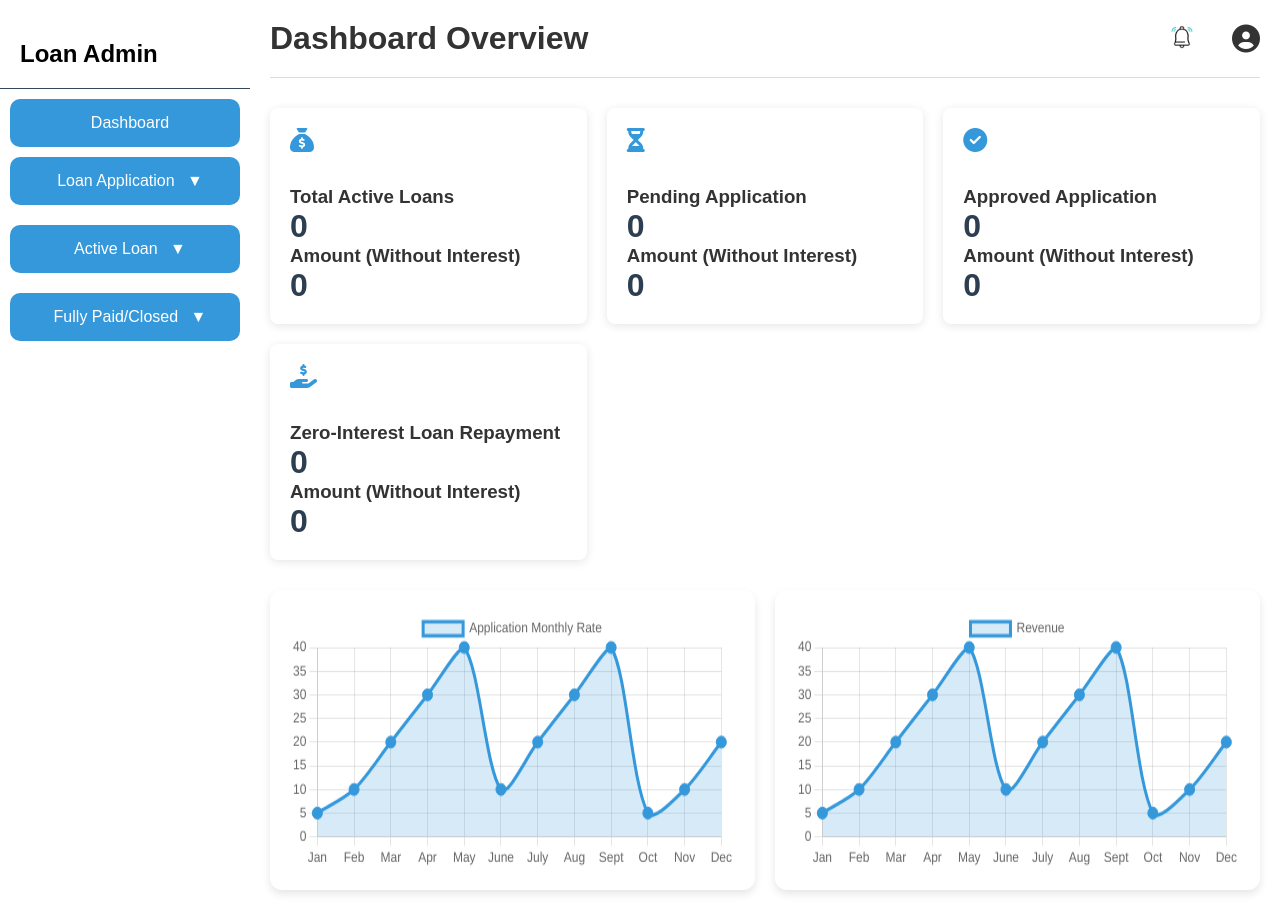
After one commit to vincevins/loan, a PHP site: page /casestudy-loan/public/pages/admin/index.php in a window 1280 px wide. The commit adds this page. Run offline with PHP 8.4, Linux system fonts and the light colour scheme.

Commit message:
admin side dashboard

```diff
--- /dev/null
+++ b/public/pages/admin/index.php
@@ -0,0 +1,223 @@
+<!DOCTYPE html>
+<html lang="en">
+<head>
+    <meta charset="UTF-8">
+    <meta name="viewport" content="width=device-width, initial-scale=1.0">
+    <title>Loan Admin Dashboard</title>
+    <link rel="stylesheet" href="style.css">
+    <script src="https://cdn.jsdelivr.net/npm/chart.js@4.4.0/dist/chart.umd.min.js"></script>
+    <link rel="stylesheet" href="https://cdnjs.cloudflare.com/ajax/libs/font-awesome/6.5.0/css/all.min.css">
+
+
+</head>
+<body>
+    <div class="dashboard-container">
+        <nav class="sidebar">
+            <div class="sidebar-header">
+                <h2>Loan Admin</h2>
+            </div>
+            <ul class="sidebar-nav">
+                <li><a href="index.php" class="active"><i class="icon-dashboard"></i>Dashboard</a></li>
+                <li class="dropdown">
+                    <a href="#" class="dropdown-toggle">
+                        <i class="icon-loans"></i>Loan Application
+                        <span class="dropdown-arrow">▼</span>
+                    </a>
+                    <ul class="dropdown-menu">
+                        <li><a href="#">Pending</a></li>
+                        <li><a href="#">Under Review</a></li>
+                        <li><a href="#">Approved</a></li>
+                        <li><a href="#">Rejected</a></li>
+                    </ul>
+                </li>
+                <li class="dropdown">
+                    <a href="#" class="dropdown-toggle">
+                        <i class="icon-loans"></i>Active Loan
+                        <span class="dropdown-arrow">▼</span>
+                    </a>
+                    <ul class="dropdown-menu">
+                        <li><a href="#">Payment History</a></li>
+                        <li><a href="#">Overdue</a></li>
+                        <li><a href="#">Paid Loans</a></li>
+                        <li><a href="#">Pending Loans</a></li>
+                    </ul>
+                </li>
+                <li class="dropdown">
+                    <a href="#" class="dropdown-toggle">
+                        <i class="icon-loans"></i>Fully Paid/Closed
+                        <span class="dropdown-arrow">▼</span>
+                    </a>
+                    <ul class="dropdown-menu">
+                        <li><a href="#">Employee's Loan</a></li>
+                    </ul>
+                </li>
+            </ul>
+        </nav>
+
+        <!-- Main Content -->
+        <main class="main-content">
+            <header class="main-header">
+                <h1>Dashboard Overview</h1>
+                <div class="user-info">
+                    <div class="notification-container">
+                        <img src="pictures/notification.gif" alt="Notifications" class="notification-bell">
+                        <div class="notification-dropdown">
+                            <p>No new notifications</p>
+                        </div>
+                    </div>
+                    <div class="profile-container">
+                        <i class="fa-solid fa-user-circle profile-icon"></i>
+                        <div class="profile-dropdown">
+                            <a href="#">My Profile</a>
+                            <a href="#">Settings</a>
+                            <a href="../loan.php">Logout</a>
+                        </div>
+                    </div>
+                </div>
+            </header>
+
+            <!-- Stats Cards -->
+            <div class="stats-grid">
+                <div class="stat-card">
+                    <div class="stat-info">
+                        <i class="fa-solid fa-sack-dollar stat-icon"></i>
+                        <h3>Total Active Loans</h3>
+                        <span class="stat-number">0</span>
+                        <h3>Amount (Without Interest)</h3>
+                        <span class="stat-number">0</span>
+                    </div>
+                </div>
+                <div class="stat-card">
+                    <div class="stat-info">
+                        <i class="fa-solid fa-hourglass-half stat-icon"></i>
+                        <h3>Pending Application</h3>
+                        <span class="stat-number">0</span>
+                        <h3>Amount (Without Interest)</h3>
+                        <span class="stat-number">0</span>
+                    </div>
+                </div>
+                <div class="stat-card">
+                    <div class="stat-info">
+                        <i class="fa-solid fa-circle-check stat-icon"></i>
+                        <h3>Approved Application</h3>
+                        <span class="stat-number">0</span>
+                        <h3>Amount (Without Interest)</h3>
+                        <span class="stat-number">0</span>
+                    </div>
+                </div>
+                <div class="stat-card">
+                    <div class="stat-info">
+                        <i class="fa-solid fa-hand-holding-dollar stat-icon"></i>
+                        <h3>Zero-Interest Loan Repayment</h3>
+                        <span class="stat-number">0</span>
+                        <h3>Amount (Without Interest)</h3>
+                        <span class="stat-number">0</span>
+                    </div>
+                </div>
+            </div>
+
+
+            <!-- Charts Section -->
+            <div class="charts-container">
+                <div class="chart-box">
+                    <canvas id="barChartLeft"></canvas>
+                </div>
+                <div class="chart-box">
+                    <canvas id="barChartRight"></canvas>
+                </div>
+            </div>
+        </main>
+    </div>
+
+<script>
+document.addEventListener('DOMContentLoaded', function () {
+    // Dropdown logic
+    const dropdownToggles = document.querySelectorAll('.dropdown-toggle');
+    dropdownToggles.forEach(toggle => {
+        toggle.addEventListener('click', function (e) {
+            e.preventDefault();
+            const menu = this.nextElementSibling;
+            menu.classList.toggle('show');
+        });
+    });
+
+    // Notifications
+    const bell = document.querySelector('.notification-bell');
+    const dropdown = document.querySelector('.notification-dropdown');
+    bell.addEventListener('click', function (e) {
+        e.stopPropagation();
+        dropdown.style.display = dropdown.style.display === 'block' ? 'none' : 'block';
+    });
+    document.addEventListener('click', function () {
+        dropdown.style.display = 'none';
+    });
+    // Profile ICON
+    const profileIcon = document.querySelector('.profile-icon');
+    const profileDropdown = document.querySelector('.profile-dropdown');
+
+    profileIcon.addEventListener('click', function(e) {
+        e.stopPropagation();
+        profileDropdown.style.display =
+            profileDropdown.style.display === 'block' ? 'none' : 'block';
+    });
+
+    document.addEventListener('click', function() {
+        profileDropdown.style.display = 'none';
+    });
+
+
+    // Charts
+    const ctxLeft = document.getElementById('barChartLeft').getContext('2d');
+    const ctxRight = document.getElementById('barChartRight').getContext('2d');
+
+    new Chart(ctxLeft, {
+        type: 'line',
+        data: {
+            labels: ['Jan', 'Feb', 'Mar', 'Apr', 'May', 'June', 'July', 'Aug', 'Sept', 'Oct', 'Nov', 'Dec'],
+            datasets: [{
+                label: 'Application Monthly Rate',
+                data: [5, 10, 20, 30, 40, 10, 20, 30, 40,5, 10, 20],
+                borderColor: 'rgba(52, 152, 219, 1)',
+                backgroundColor: 'rgba(52, 152, 219, 0.2)',
+                fill: true,
+                tension: 0.3,
+                pointBackgroundColor: 'rgba(52, 152, 219, 1)',
+                pointRadius: 5
+            }]
+        },
+        options: {
+            responsive: true,
+            plugins: { legend: { display: true } },
+            scales: { y: { beginAtZero: true } }
+        }
+    });
+
+    new Chart(ctxRight, {
+        type: 'line',
+        data: {
+            labels: ['Jan', 'Feb', 'Mar', 'Apr', 'May', 'June', 'July', 'Aug', 'Sept', 'Oct', 'Nov', 'Dec'],
+            datasets: [{
+                label: 'Revenue',
+                data: [5, 10, 20, 30, 40, 10, 20, 30, 40,5, 10, 20],
+                borderColor: 'rgba(52, 152, 219, 1)',
+                backgroundColor: 'rgba(52, 152, 219, 0.2)',
+                fill: true,
+                tension: 0.3,
+                pointBackgroundColor: 'rgba(52, 152, 219, 1)',
+                pointRadius: 5
+            }]
+        },
+        options: {
+            responsive: true,
+            plugins: { legend: { display: true } },
+            scales: { y: { beginAtZero: true } }
+        }
+    });
+
+    console.log('Line charts initialized ✅');
+});
+</script>
+
+
+</body>
+</html>
--- /dev/null
+++ b/public/pages/admin/style.css
@@ -0,0 +1,417 @@
+* {
+margin: 0;
+padding: 0;
+box-sizing: border-box;
+font-family: "Poppins", sans-serif;
+}
+
+body {
+font-family: "Poppins", sans-serif;
+background-color: #ffffff;
+color: #333;
+}
+
+.dashboard-container {
+display: flex;
+min-height: 100vh;
+}
+
+.sidebar {
+    width: 250px;
+    background: #ffffff; /* 🔹 whole sidebar white */
+    color: #000;
+    position: fixed;
+    height: 100vh;
+    overflow-y: auto;
+    padding-top: 20px;
+}
+
+.sidebar-header {
+padding: 20px;
+border-bottom: 1px solid #34495e;
+}
+
+.sidebar-header h2 {
+font-size: 1.5rem;
+}
+
+.sidebar-nav {
+    list-style: none;
+    padding: 0;
+    background: none;
+}
+
+.sidebar-nav a {
+    display: block;
+    padding: 15px 20px;
+    margin: 10px;
+    border-radius: 10px;
+    text-align: center;
+    color: #fff;
+    background: #3498db;
+    text-decoration: none;
+    transition: all 0.3s ease;
+}
+.sidebar-nav .dropdown-toggle {
+    display: block;                  /* like normal links */
+    padding: 15px 20px;
+    margin: 10px;
+    border-radius: 10px;
+    text-align: center;
+    color: #fff;
+    background: #3498db;
+    text-decoration: none;
+    transition: all 0.3s ease;
+    cursor: pointer;
+}
+
+.sidebar-nav .dropdown-toggle:hover,
+.sidebar-nav .dropdown-toggle.active {
+    background: #2980b9;
+    color: #fff;
+}
+
+.sidebar-nav li {
+    border: none;
+}
+
+.sidebar-nav i {
+margin-right: 10px;
+width: 20px;
+text-align: center;
+}
+
+.dropdown {
+position: relative;
+}
+
+
+.dropdown-arrow {
+    margin-left: 8px;
+    transition: transform 0.3s ease;
+}
+
+.dropdown-menu {
+    list-style: none;
+    padding-left: 20px;
+    margin: 0;
+    overflow: hidden;              /* hide content while collapsing */
+    max-height: 0;                 /* collapsed by default */
+    transition: max-height 0.3s ease; /* smooth animation */
+    border-radius: 5px;
+}
+.dropdown-menu.show {
+    max-height: 500px; /* enough height to show all items */
+}
+
+
+
+.dropdown:hover .dropdown-menu {
+display: block;
+}
+
+.dropdown:hover .dropdown-arrow {
+transform: rotate(180deg);
+}
+
+.dropdown-menu li {
+border-bottom: 1px solid #2c3e50;
+}
+
+.dropdown-menu a {
+padding: 12px 15px;
+font-size: 0.9rem;
+}
+
+/* Main Content Styles */
+.main-content {
+flex: 1;
+margin-left: 250px;
+padding: 20px;
+}
+
+.main-header {
+display: flex;
+justify-content: space-between;
+align-items: center;
+margin-bottom: 30px;
+padding-bottom: 20px;
+border-bottom: 1px solid #ddd;
+}
+.stat-icon {
+    font-size: 30px;
+    color: #3498db;
+    margin-bottom: 8px;
+    display: block;
+}
+
+
+.charts-container {
+    display: flex;
+    justify-content: space-between;
+    margin-top: 30px;
+    gap: 20px;
+}
+
+.chart-box {
+    flex: 1;
+    background: #fff;
+    padding: 20px;
+    border-radius: 12px;
+    box-shadow: 0 4px 8px rgba(0,0,0,0.1);
+    min-height: 300px;
+}
+
+.chart-box canvas {
+    width: 100% !important;
+    height: 100% !important;
+}
+
+.profile-container {
+    position: relative;
+    display: inline-block;
+    margin-left: 20px;
+    cursor: pointer;
+}
+
+.profile-icon {
+    font-size: 28px;
+    color: #333;
+}
+
+.profile-dropdown {
+    display: none;
+    position: absolute;
+    right: 0;
+    top: 40px;
+    background: #fff;
+    border: 1px solid #ddd;
+    border-radius: 6px;
+    box-shadow: 0 4px 10px rgba(0,0,0,0.1);
+    min-width: 150px;
+    z-index: 1000;
+}
+
+.profile-dropdown a {
+    display: block;
+    padding: 10px;
+    color: #333;
+    text-decoration: none;
+}
+
+.profile-dropdown a:hover {
+    background: #f0f0f0;
+}
+
+.user-info {
+display: flex;
+align-items: center;
+gap: 15px;
+}
+
+.notification-container {
+    position: relative;
+    display: inline-block;
+    cursor: pointer;
+}
+
+.notification-bell {
+    width: 30px;
+    height: 30px;
+}
+
+.notification-dropdown {
+    display: none;
+    position: absolute;
+    right: 0;
+    top: 40px;
+    background-color: #fff;
+    min-width: 200px;
+    box-shadow: 0px 4px 8px rgba(0,0,0,0.2);
+    border-radius: 6px;
+    z-index: 1000;
+    padding: 10px;
+}
+
+.notification-dropdown p {
+    margin: 0;
+    padding: 8px;
+    border-bottom: 1px solid #eee;
+    font-size: 14px;
+    color: #333;
+}
+
+.notification-dropdown p:last-child {
+    border-bottom: none;
+}
+
+
+.notification-bell {
+    width: 30px;
+    height: 30px;
+    cursor: pointer;
+}
+
+.notification-dropdown {
+    display: none;
+    position: absolute;
+    right: 0;
+    top: 40px;
+    width: 250px;
+    background: white;
+    color: #333;
+    border-radius: 6px;
+    box-shadow: 0 4px 12px rgba(0,0,0,0.2);
+    overflow: hidden;
+    z-index: 1000;
+}
+.notification-dropdown h4 {
+    margin: 0;
+    padding: 10px;
+    background: #2c3e50;
+    color: white;
+    font-size: 1rem;
+}
+
+.notification-dropdown ul {
+    list-style: none;
+    margin: 0;
+    padding: 0;
+}
+
+.notification-dropdown ul li {
+    padding: 10px;
+    border-bottom: 1px solid #ddd;
+    font-size: 0.9rem;
+}
+
+.notification-dropdown ul li:last-child {
+    border-bottom: none;
+}
+
+.notification-dropdown ul li:hover {
+    background: #f5f6fa;
+    cursor: pointer;
+}
+
+
+.logout-btn {
+background: #e74c3c;
+color: white;
+padding: 8px 15px;
+text-decoration: none;
+border-radius: 4px;
+font-size: 0.9rem;
+}
+
+/* Stats Grid */
+.stats-grid {
+display: grid;
+grid-template-columns: repeat(auto-fit, minmax(250px, 1fr));
+gap: 20px;
+margin-bottom: 30px;
+}
+
+.stat-card {
+background: white;
+padding: 20px;
+border-radius: 8px;
+box-shadow: 0 2px 10px rgba(0,0,0,0.1);
+display: flex;
+align-items: center;
+gap: 15px;
+}
+
+.stat-icon {
+width: 50px;
+height: 50px;
+border-radius: 50%;
+display: flex;
+align-items: center;
+justify-content: center;
+font-size: 1.5rem;
+}
+
+.stat-icon.total-loans { background: #3498db; }
+.stat-icon.pending-loans { background: #f39c12; }
+.stat-icon.approved-loans { background: #27ae60; }
+.stat-icon.total-revenue { background: #9b59b6; }
+
+.stat-number {
+font-size: 2rem;
+font-weight: bold;
+color: #2c3e50;
+}
+
+/* Recent Activity */
+.recent-activity {
+background: white;
+padding: 20px;
+border-radius: 8px;
+box-shadow: 0 2px 10px rgba(0,0,0,0.1);
+}
+
+.activity-table {
+width: 100%;
+border-collapse: collapse;
+margin-top: 15px;
+}
+
+.activity-table th,
+.activity-table td {
+padding: 12px;
+text-align: left;
+border-bottom: 1px solid #ddd;
+}
+
+.activity-table th {
+background: #f8f9fa;
+font-weight: bold;
+}
+
+.status {
+padding: 4px 8px;
+border-radius: 4px;
+font-size: 0.8rem;
+font-weight: bold;
+}
+
+.status.pending { background: #fff3cd; color: #856404; }
+.status.approved { background: #d4edda; color: #155724; }
+.status.rejected { background: #f8d7da; color: #721c24; }
+
+.btn-review, .btn-view {
+padding: 6px 12px;
+border: none;
+border-radius: 4px;
+cursor: pointer;
+font-size: 0.8rem;
+}
+
+.btn-review { background: #007bff; color: white; }
+.btn-view { background: #6c757d; color: white; }
+
+.btn-review:hover { background: #0056b3; }
+.btn-view:hover { background: #545b62; }
+
+/* Responsive Design */
+@media (max-width: 768px) {
+.sidebar {
+    width: 100%;
+    height: auto;
+    position: relative;
+}
+
+.main-content {
+    margin-left: 0;
+}
+
+.dropdown-menu {
+    position: static;
+    width: 100%;
+}
+
+.stats-grid {
+    grid-template-columns: 1fr;
+}
+}
--- a/public/styles/login.css
+++ b/public/styles/login.css
@@ -36,7 +36,7 @@ body {
 
 .welcome-container {
   flex: 1;
-  background: linear-gradient(135deg, #333333 0%, #1a1a1a 100%);
+  background: linear-gradient(135deg, #4361ee 0%, #222236 100%);
   color: white;
   padding: 40px;
   display: flex;
@@ -122,7 +122,7 @@ body {
   width: 100%;
   padding: 15px;
   border: none;
-  background: linear-gradient(135deg, #333333 0%, #1a1a1a 100%);
+  background: linear-gradient(135deg, #4361ee 0%, #222236 100%);
   color: white;
   border-radius: 50px;
   cursor: pointer;
```
Also changed, not shown: public/pages/admin/pictures/notification.gif (added).
